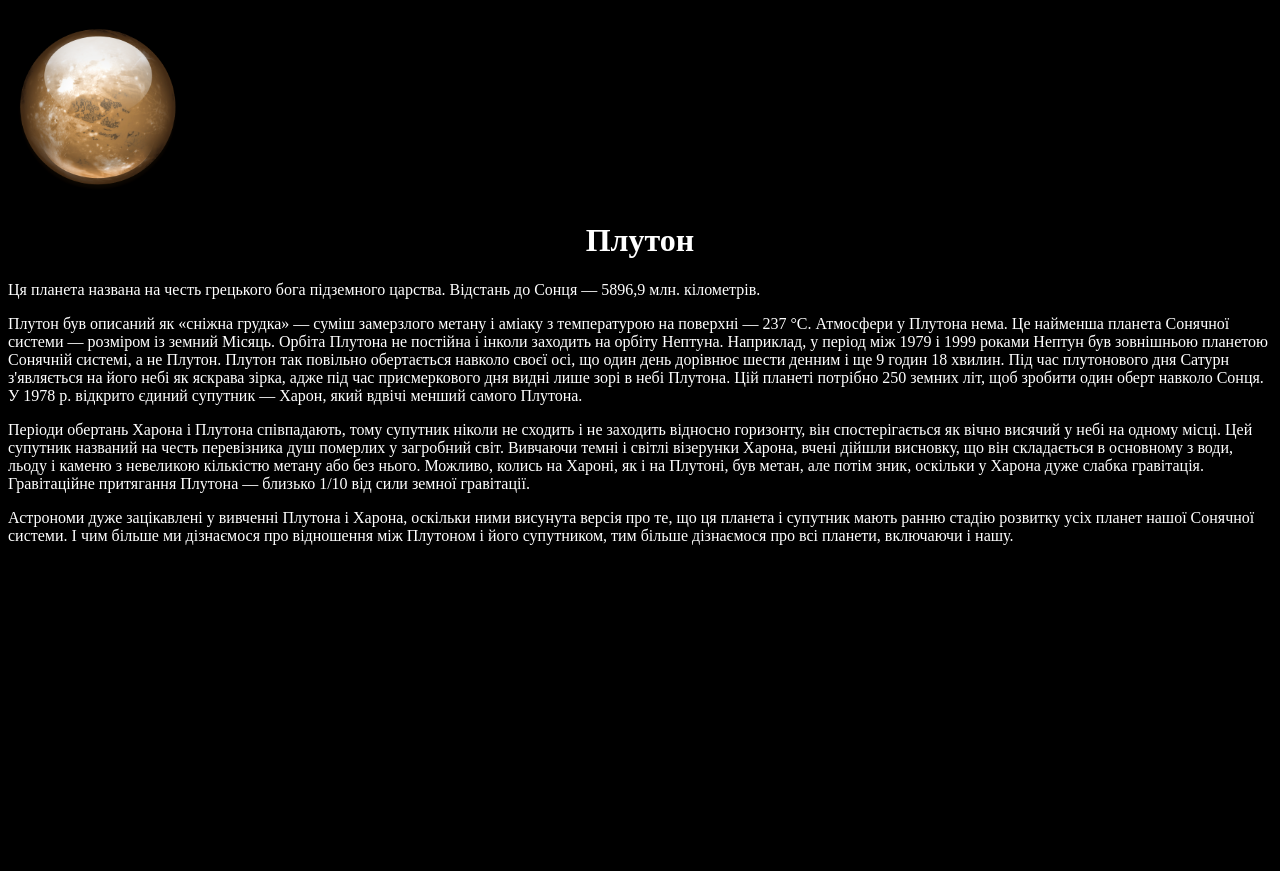
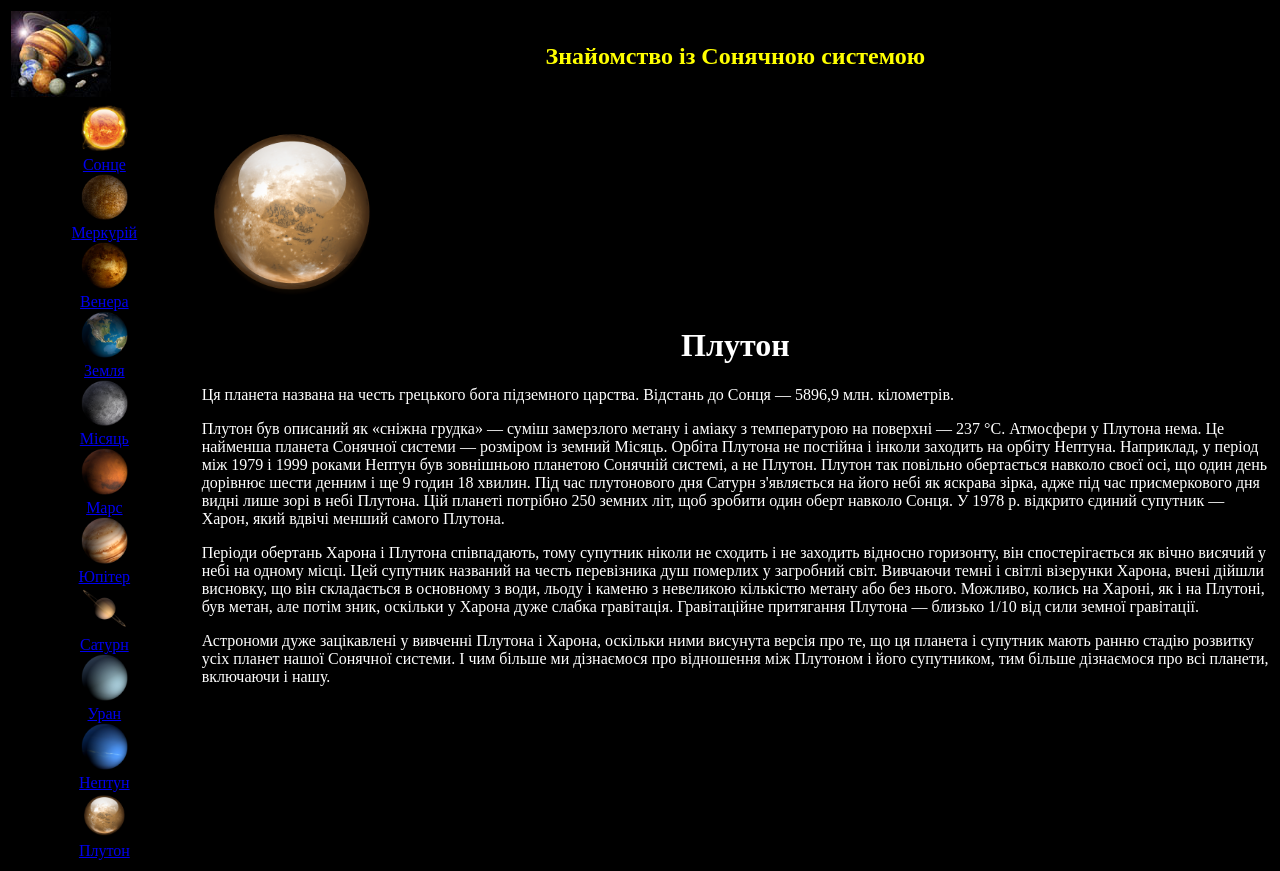
Before and after one commit to miha1234567890-0/miha1234567890-0.github.io, a plain HTML site: page plu.html in a window 1280 px wide. Before the commit the page ends 800 px from the top, so only its background shows below. Drawn offline with Linux system fonts and the light colour scheme.

Commit message:
Update plu.html

```diff
--- a/plu.html
+++ b/plu.html
@@ -1,2 +1,32 @@
-<!doctype html><html><head><title> </title><meta charset="utf-8"></head><body bgcolor=000000 text=ffffff><p><Img src="Img\Pluton.png" alt="Не планета" width=181><h1><center>Плутон</h1></center><p>Ця планета названа на честь грецького бога підземного царства. Відстань до Сонця — 5896,9 млн. кілометрів.<p>Плутон був описаний як «сніжна грудка» — суміш замерзлого метану і аміаку з температурою на поверхні — 237 °С. Атмосфери у Плутона нема. Це найменша планета Сонячної системи — розміром із земний Місяць. Орбіта Плутона не постійна і інколи заходить на орбіту Нептуна. Наприклад, у період між 1979 і 1999 роками Нептун був зовнішньою планетою Сонячній системі, а не Плутон. Плутон так повільно обертається навколо своєї осі, що один день дорівнює шести денним і ще 9 годин 18 хвилин. Під час плутонового дня Сатурн з'являється на його небі як яскрава зірка, адже під час присмеркового дня видні лише зорі в небі Плутона. Цій планеті потрібно 250 земних літ, щоб зробити один оберт навколо Сонця. У 1978 р. відкрито єдиний супутник — Харон, який вдвічі менший самого Плутона.<p>Періоди обертань Харона і Плутона співпадають, тому супутник ніколи не сходить і не заходить відносно горизонту, він спостерігається як вічно висячий у небі на одному місці. Цей супутник названий на честь перевізника душ померлих у загробний світ.
-Вивчаючи темні і світлі візерунки Харона, вчені дійшли висновку, що він складається в основному з води, льоду і каменю з невеликою кількістю метану або без нього. Можливо, колись на Хароні, як і на Плутоні, був метан, але потім зник, оскільки у Харона дуже слабка гравітація. Гравітаційне притягання Плутона — близько 1/10 від сили земної гравітації.<p>Астрономи дуже зацікавлені у вивченні Плутона і Харона, оскільки ними висунута версія про те, що ця планета і супутник мають ранню стадію розвитку усіх планет нашої Сонячної системи. І чим більше ми дізнаємося про відношення між Плутоном і його супутником, тим більше дізнаємося про всі планети, включаючи і нашу.</body>
+<!doctype html><html><head><title> </title><meta charset="utf-8"></head><body bgcolor=000000 text=ffffff><table>
+<tr >
+<td align="left" width="15%"><a href="index.html"><img src="Img\golovna.jpg" alt="Сонячна система" whidh="100%"></a></td>
+<td align="center"><font color="yellow"><h2>Знайомство із Сонячною системою</font></h2></td>
+</tr>
+<tr valign="top">
+<td width="15%" align="center">
+<a href="sol.html"><img src="Img\Sun.png" width="25%"><br>
+Сонце<br></a>
+<a href="mer.html"><img src="Img\QsMercury.png" width="25%"><br>
+Меркурій<br></a>
+<a href="ven.html"><img src="Img\QsVenus.png" width="25%"><br>
+Венера<br></a>
+<a href="zem.html"><img src="Img\QsEarth.png" width="25%"><br>
+Земля<br></a>
+<a href="mis.html"><img src="Img\QsMoon.png" width="25%"><br>
+Місяць<br></a>
+<a href="mar.html"><img src="Img\QsMars.png" width="25%"><br>
+Марс<br></a>
+<a href="jup.html"><img src="Img\QsJupiter.png" width="25%"><br>
+Юпітер<br></a>
+<a href="sut.html"><img src="Img\QsSaturn.png" width="25%"><br>
+Сатурн<br></a>
+<a href="ura.html"><img src="Img\QsUranus.png" width="25%"><br>
+Уран<br></a>
+<a href="nep.html"><img src="Img\QsNeptune.png" width="25%"><br>
+Нептун<br></a>
+<a href="plu.html"><img src="Img\Pluton.png" width="25%"><br>
+Плутон<br></a>
+</td>
+<td><p><Img src="Img\Pluton.png" alt="Не планета" width=181><h1><center>Плутон</h1></center><p>Ця планета названа на честь грецького бога підземного царства. Відстань до Сонця — 5896,9 млн. кілометрів.<p>Плутон був описаний як «сніжна грудка» — суміш замерзлого метану і аміаку з температурою на поверхні — 237 °С. Атмосфери у Плутона нема. Це найменша планета Сонячної системи — розміром із земний Місяць. Орбіта Плутона не постійна і інколи заходить на орбіту Нептуна. Наприклад, у період між 1979 і 1999 роками Нептун був зовнішньою планетою Сонячній системі, а не Плутон. Плутон так повільно обертається навколо своєї осі, що один день дорівнює шести денним і ще 9 годин 18 хвилин. Під час плутонового дня Сатурн з'являється на його небі як яскрава зірка, адже під час присмеркового дня видні лише зорі в небі Плутона. Цій планеті потрібно 250 земних літ, щоб зробити один оберт навколо Сонця. У 1978 р. відкрито єдиний супутник — Харон, який вдвічі менший самого Плутона.<p>Періоди обертань Харона і Плутона співпадають, тому супутник ніколи не сходить і не заходить відносно горизонту, він спостерігається як вічно висячий у небі на одному місці. Цей супутник названий на честь перевізника душ померлих у загробний світ.
+Вивчаючи темні і світлі візерунки Харона, вчені дійшли висновку, що він складається в основному з води, льоду і каменю з невеликою кількістю метану або без нього. Можливо, колись на Хароні, як і на Плутоні, був метан, але потім зник, оскільки у Харона дуже слабка гравітація. Гравітаційне притягання Плутона — близько 1/10 від сили земної гравітації.<p>Астрономи дуже зацікавлені у вивченні Плутона і Харона, оскільки ними висунута версія про те, що ця планета і супутник мають ранню стадію розвитку усіх планет нашої Сонячної системи. І чим більше ми дізнаємося про відношення між Плутоном і його супутником, тим більше дізнаємося про всі планети, включаючи і нашу.</td></tr></table></body>
```
